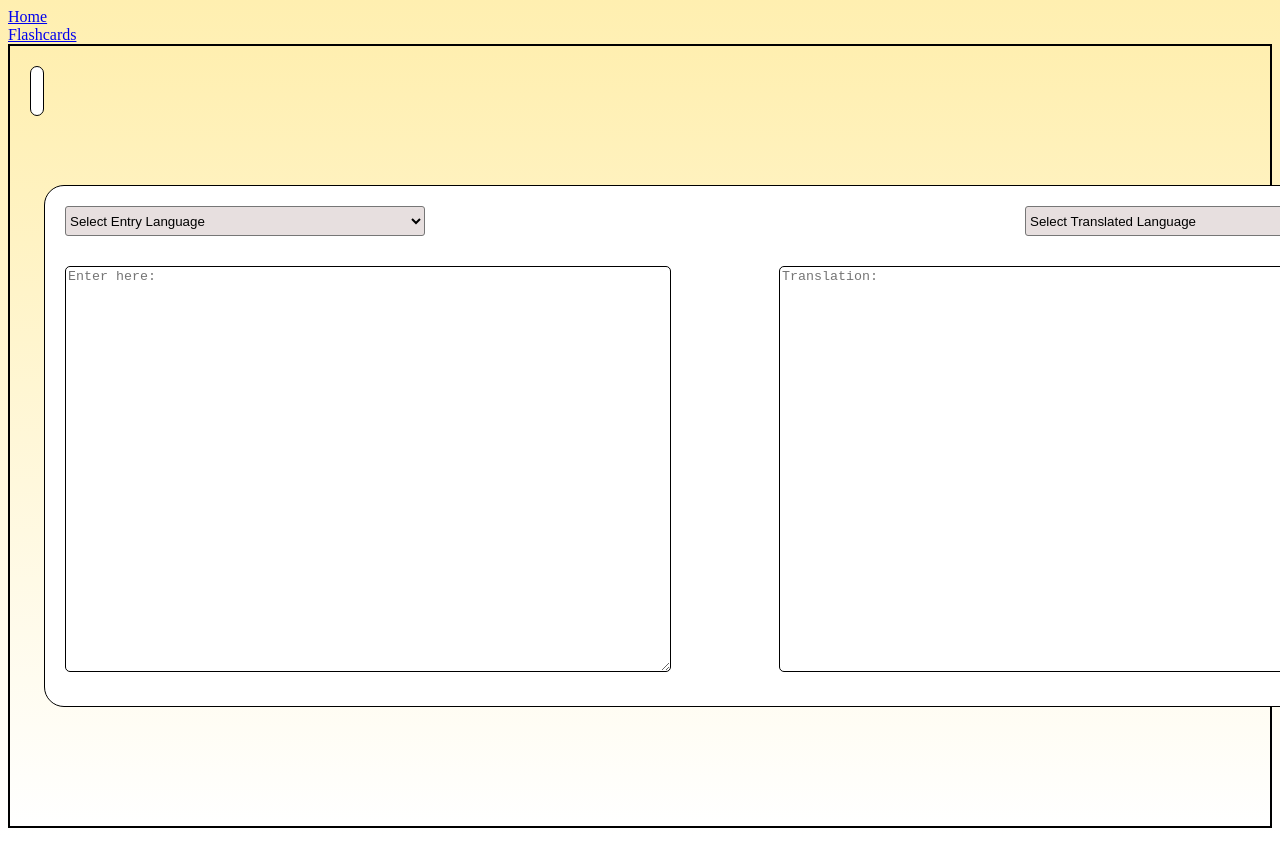
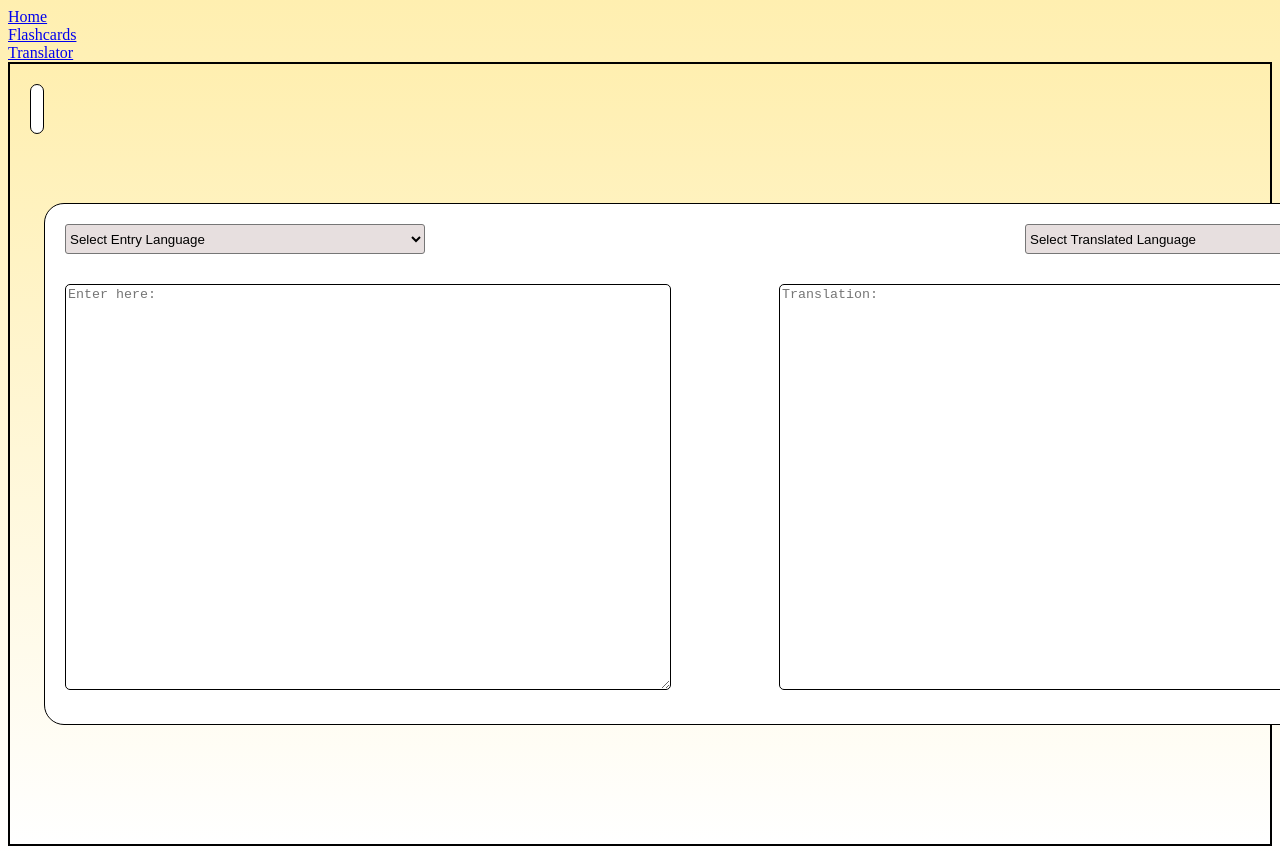
Before and after one commit to sahaurja/HELIO_FE, a React (Vite) app in the folder flip-fe/: page /translate in a window 1280 px wide. Shown: the top 854 px of the page. Built offline with nearby package versions, Linux system fonts and the light colour scheme.

Commit message:
added translate to nav

```diff
--- a/flip-fe/src/components/Navbar.jsx
+++ b/flip-fe/src/components/Navbar.jsx
@@ -5,6 +5,8 @@ export default function Navbar() {
                 <a href = "/">Home</a>
                 <br/>
                 <a href = "/flashcards">Flashcards</a>
+                <br/>
+                <a href = "/translate">Translator</a>
             </nav>
         </>
     )
```
